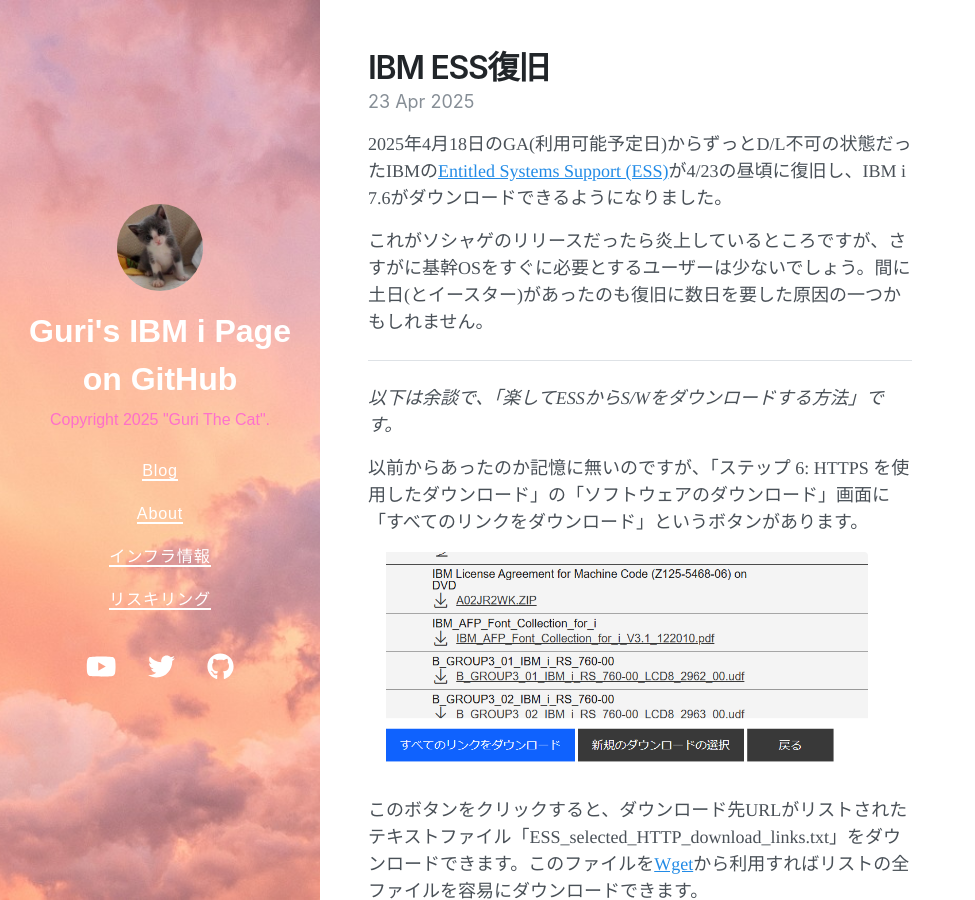
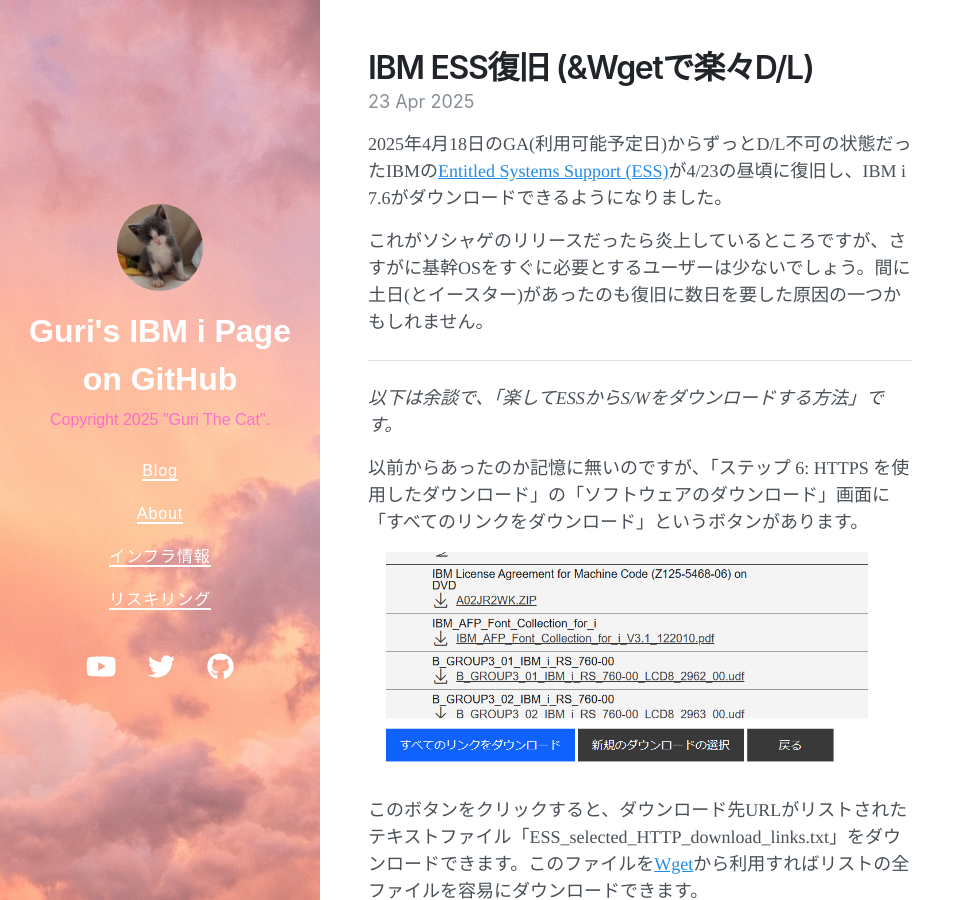
Before and after one commit to GuriCat/GuriPages, a Jekyll site: the page built from _posts/2025-04-24-ESS復旧.markdown, in a window 1280 px wide and 900 px high. Shown: the whole window, without its empty margins (0-975 px from the left). Built offline with Jekyll 4.4.1, drawn with Linux system fonts in a browser that asks for light colours; nearby versions of some CDN libraries; a script that is not in the unit is left out.

Commit message:
Update 2025-04-24-ESS復旧.markdown

```diff
--- a/_posts/2025-04-24-ESS復旧.markdown
+++ b/_posts/2025-04-24-ESS復旧.markdown
@@ -1,6 +1,6 @@
 ---
 layout: post
-title: "IBM ESS復旧"
+title: "IBM ESS復旧 (&Wgetで楽々D/L)"
 date: 2025-04-24 00:00:00 +0900
 tags: [V7R6, OSS]
 ---
```
